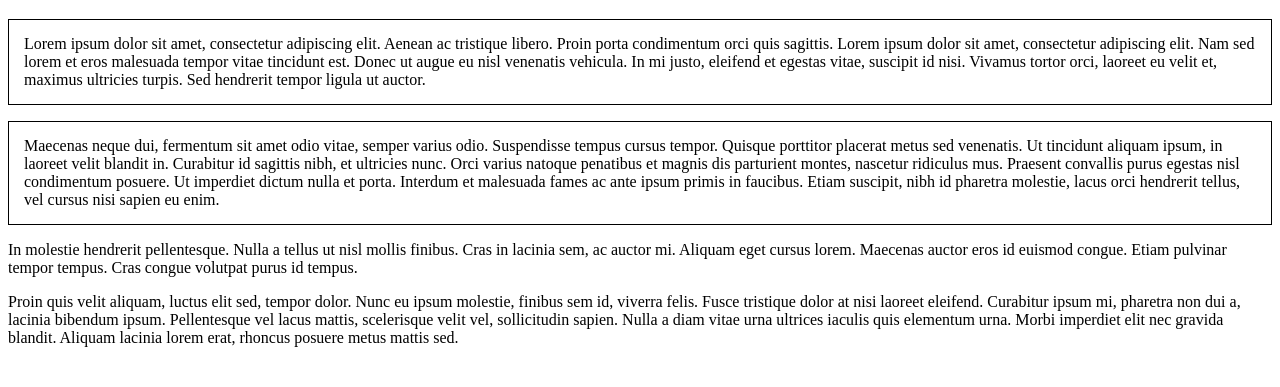
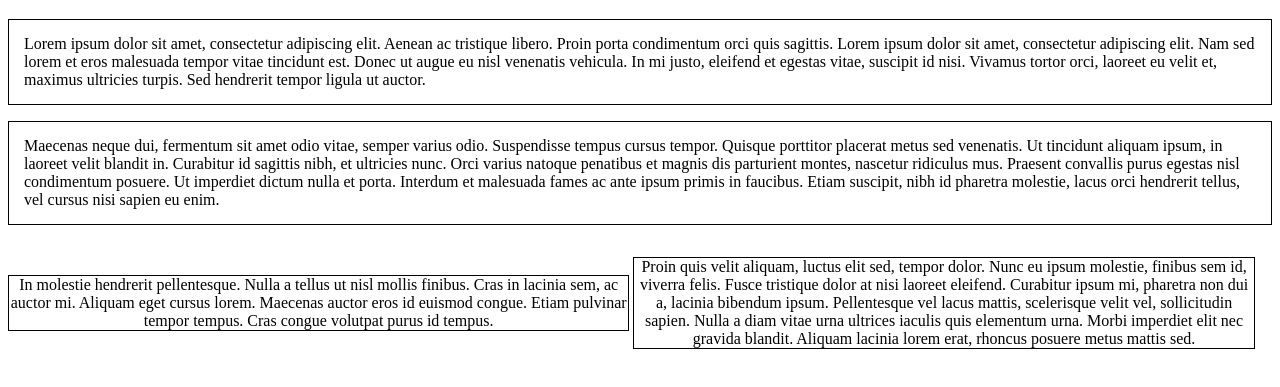
Before and after one commit to Arimoriconi/Proyecto1, a plain HTML site: page Pagina2.html in a window 1280 px wide. Shown: the part 61-448 px from the top of the page. Drawn offline with Linux system fonts and the light colour scheme.

Commit message:
hicimos dos culmnas alineadas

```diff
--- a/Pagina2.html
+++ b/Pagina2.html
@@ -1,12 +1,32 @@
 <!DOCTYPE html>
 <html>
-    <head>
-        <link rel="stylesheet" href="estilos-pagina2.css" />
-    </head>
-    <boby>
-        <h1> Lorem ipsum dolor.</h1>
-        <p class="border-parrafo">Lorem ipsum dolor sit amet, consectetur adipiscing elit. Aenean ac tristique libero. Proin porta condimentum orci quis sagittis. Lorem ipsum dolor sit amet, consectetur adipiscing elit. Nam sed lorem et eros malesuada tempor vitae tincidunt est. Donec ut augue eu nisl venenatis vehicula. In mi justo, eleifend et egestas vitae, suscipit id nisi. Vivamus tortor orci, laoreet eu velit et, maximus ultricies turpis. Sed hendrerit tempor ligula ut auctor.</p>
-        <p class="border-parrafo">Maecenas neque dui, fermentum sit amet odio vitae, semper varius odio. Suspendisse tempus cursus tempor. Quisque porttitor placerat metus sed venenatis. Ut tincidunt aliquam ipsum, in laoreet velit blandit in. Curabitur id sagittis nibh, et ultricies nunc. Orci varius natoque penatibus et magnis dis parturient montes, nascetur ridiculus mus. Praesent convallis purus egestas nisl condimentum posuere. Ut imperdiet dictum nulla et porta. Interdum et malesuada fames ac ante ipsum primis in faucibus. Etiam suscipit, nibh id pharetra molestie, lacus orci hendrerit tellus, vel cursus nisi sapien eu enim.</p>
-        <p>In molestie hendrerit pellentesque. Nulla a tellus ut nisl mollis finibus. Cras in lacinia sem, ac auctor mi. Aliquam eget cursus lorem. Maecenas auctor eros id euismod congue. Etiam pulvinar tempor tempus. Cras congue volutpat purus id tempus.</p>
-        <p>Proin quis velit aliquam, luctus elit sed, tempor dolor. Nunc eu ipsum molestie, finibus sem id, viverra felis. Fusce tristique dolor at nisi laoreet eleifend. Curabitur ipsum mi, pharetra non dui a, lacinia bibendum ipsum. Pellentesque vel lacus mattis, scelerisque velit vel, sollicitudin sapien. Nulla a diam vitae urna ultrices iaculis quis elementum urna. Morbi imperdiet elit nec gravida blandit. Aliquam lacinia lorem erat, rhoncus posuere metus mattis sed.</p>
+
+<head>
+    <link rel="stylesheet" href="estilos-pagina2.css" />
+</head>
+<boby>
+    <h1> Lorem ipsum dolor.</h1>
+    <p class="border-parrafo">Lorem ipsum dolor sit amet, consectetur adipiscing elit. Aenean ac tristique libero. Proin
+        porta condimentum orci quis sagittis. Lorem ipsum dolor sit amet, consectetur adipiscing elit. Nam sed lorem et
+        eros malesuada tempor vitae tincidunt est. Donec ut augue eu nisl venenatis vehicula. In mi justo, eleifend et
+        egestas vitae, suscipit id nisi. Vivamus tortor orci, laoreet eu velit et, maximus ultricies turpis. Sed
+        hendrerit tempor ligula ut auctor.</p>
+    <p class="border-parrafo">Maecenas neque dui, fermentum sit amet odio vitae, semper varius odio. Suspendisse tempus
+        cursus tempor. Quisque porttitor placerat metus sed venenatis. Ut tincidunt aliquam ipsum, in laoreet velit
+        blandit in. Curabitur id sagittis nibh, et ultricies nunc. Orci varius natoque penatibus et magnis dis
+        parturient montes, nascetur ridiculus mus. Praesent convallis purus egestas nisl condimentum posuere. Ut
+        imperdiet dictum nulla et porta. Interdum et malesuada fames ac ante ipsum primis in faucibus. Etiam suscipit,
+        nibh id pharetra molestie, lacus orci hendrerit tellus, vel cursus nisi sapien eu enim.</p>
+    <div>
+        <p class="columna">In molestie hendrerit pellentesque. Nulla a tellus ut nisl mollis finibus. Cras in lacinia sem, ac auctor mi.
+            Aliquam eget cursus lorem. Maecenas auctor eros id euismod congue. Etiam pulvinar tempor tempus. Cras congue
+            volutpat purus id tempus.</p>
+
+        <p class="columna">Proin quis velit aliquam, luctus elit sed, tempor dolor. Nunc eu ipsum molestie, finibus sem id, viverra
+            felis. Fusce tristique dolor at nisi laoreet eleifend. Curabitur ipsum mi, pharetra non dui a, lacinia
+            bibendum ipsum. Pellentesque vel lacus mattis, scelerisque velit vel, sollicitudin sapien. Nulla a diam
+            vitae urna ultrices iaculis quis elementum urna. Morbi imperdiet elit nec gravida blandit. Aliquam lacinia
+            lorem erat, rhoncus posuere metus mattis sed.</p>
+    </div>
+
 </html>
--- a/estilos-pagina2.css
+++ b/estilos-pagina2.css
@@ -2,3 +2,9 @@
     border: 1px solid black;
     padding: 15px
 }
+.columna{
+    text-align: center;
+    display: inline-block;
+   width: 49%; border: 1px solid black;
+   vertical-align: -webkit-baseline-middle
+ }
```
Also changed, not shown: index1.html (+1 -0 lines).
